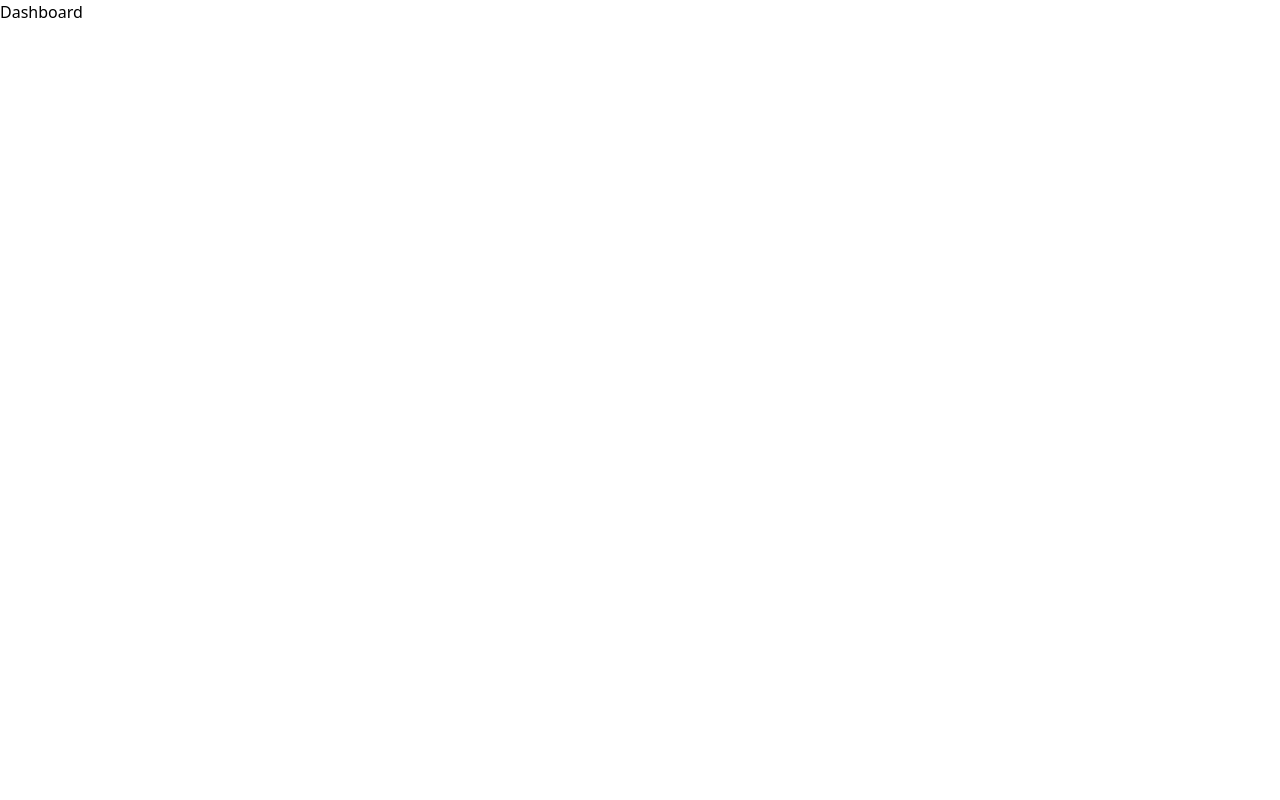
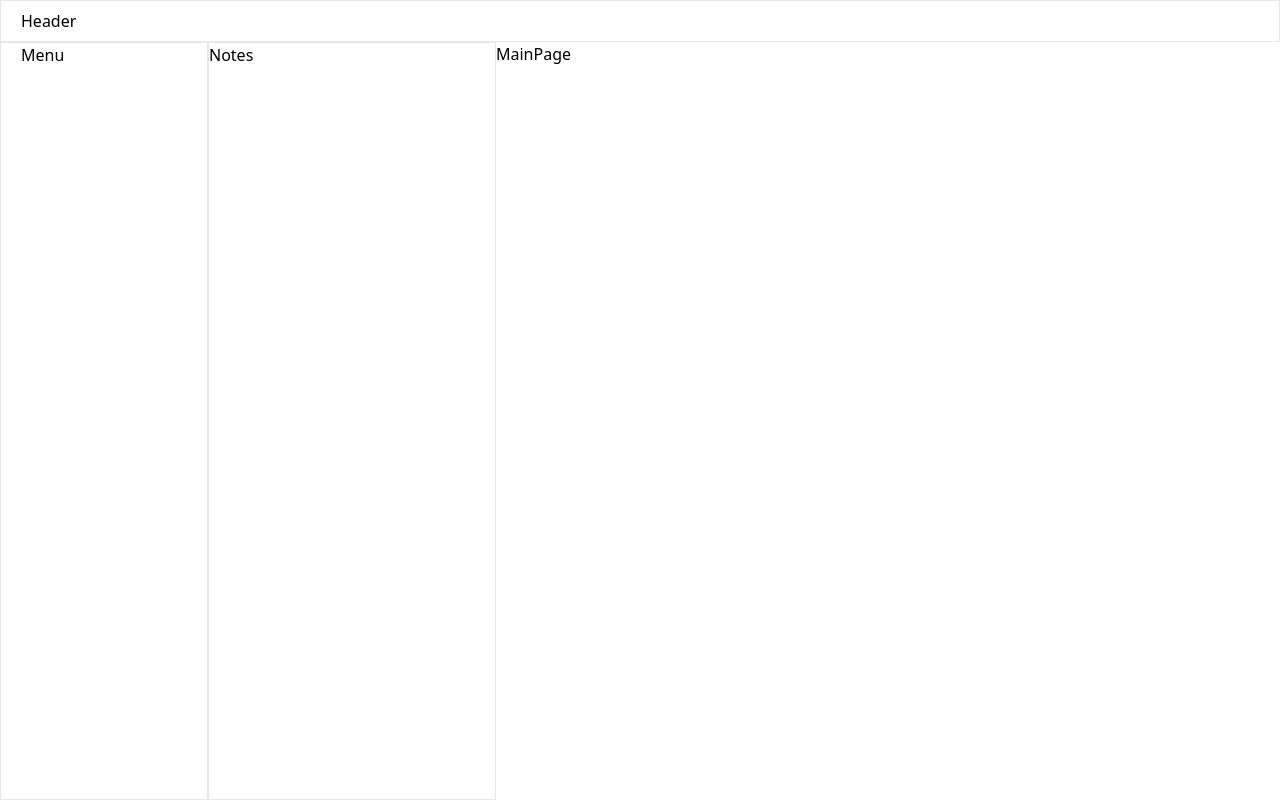
Before and after one commit to NoteShelf/shelfio-client, a React (Create React App) app: page / in a window 1280 px wide. Built offline with nearby package versions, Linux system fonts and the light colour scheme; the HTML template or start-up script is replaced by a standard one.

Commit message:
Shelf dashboard structure

```diff
--- /dev/null
+++ b/src/Components/Header/Header.jsx
@@ -0,0 +1,9 @@
+import React from "react";
+
+const Header = () => {
+  return (
+    <header className="flex flex-col w-full border px-5 py-2">Header</header>
+  );
+};
+
+export default Header;
--- /dev/null
+++ b/src/Components/MainPage/MainPage.jsx
@@ -0,0 +1,7 @@
+import React from "react";
+
+const MainPage = () => {
+  return <main>MainPage</main>;
+};
+
+export default MainPage;
--- /dev/null
+++ b/src/Components/Sidebar/MenuBar.jsx
@@ -0,0 +1,9 @@
+import React from "react";
+
+const MenuBar = () => {
+  return (
+    <aside className="flex flex-col w-52 h-full border px-5">Menu</aside>
+  );
+};
+
+export default MenuBar;
--- /dev/null
+++ b/src/Components/Sidebar/NotesBar.jsx
@@ -0,0 +1,7 @@
+import React from "react";
+
+const NotesBar = () => {
+  return <aside className="flex flex-col h-full w-72 border">Notes</aside>;
+};
+
+export default NotesBar;
--- a/src/Pages/Dashboard.jsx
+++ b/src/Pages/Dashboard.jsx
@@ -1,7 +1,21 @@
 import React from "react";
 
+import MainPage from "../Components/MainPage/MainPage";
+import Header from "../Components/Header/Header";
+import MenuBar from "../Components/Sidebar/MenuBar";
+import NotesBar from "../Components/Sidebar/NotesBar";
+
 const Dashboard = () => {
-  return <div>Dashboard</div>;
+  return (
+    <div className="flex flex-col h-screen grow-0 ">
+      <Header />
+      <div className="flex h-full">
+        <MenuBar />
+        <NotesBar />
+        <MainPage />
+      </div>
+    </div>
+  );
 };
 
 export default Dashboard;
--- a/tailwind.config.js
+++ b/tailwind.config.js
@@ -1,4 +1,5 @@
 /** @type {import('tailwindcss').Config} */
+
 module.exports = {
   content: ["./src/**/*.{html,js,jsx}"],
   theme: {
```
Also changed, not shown: 1 other file (tests, documents, lock files or other folders).
